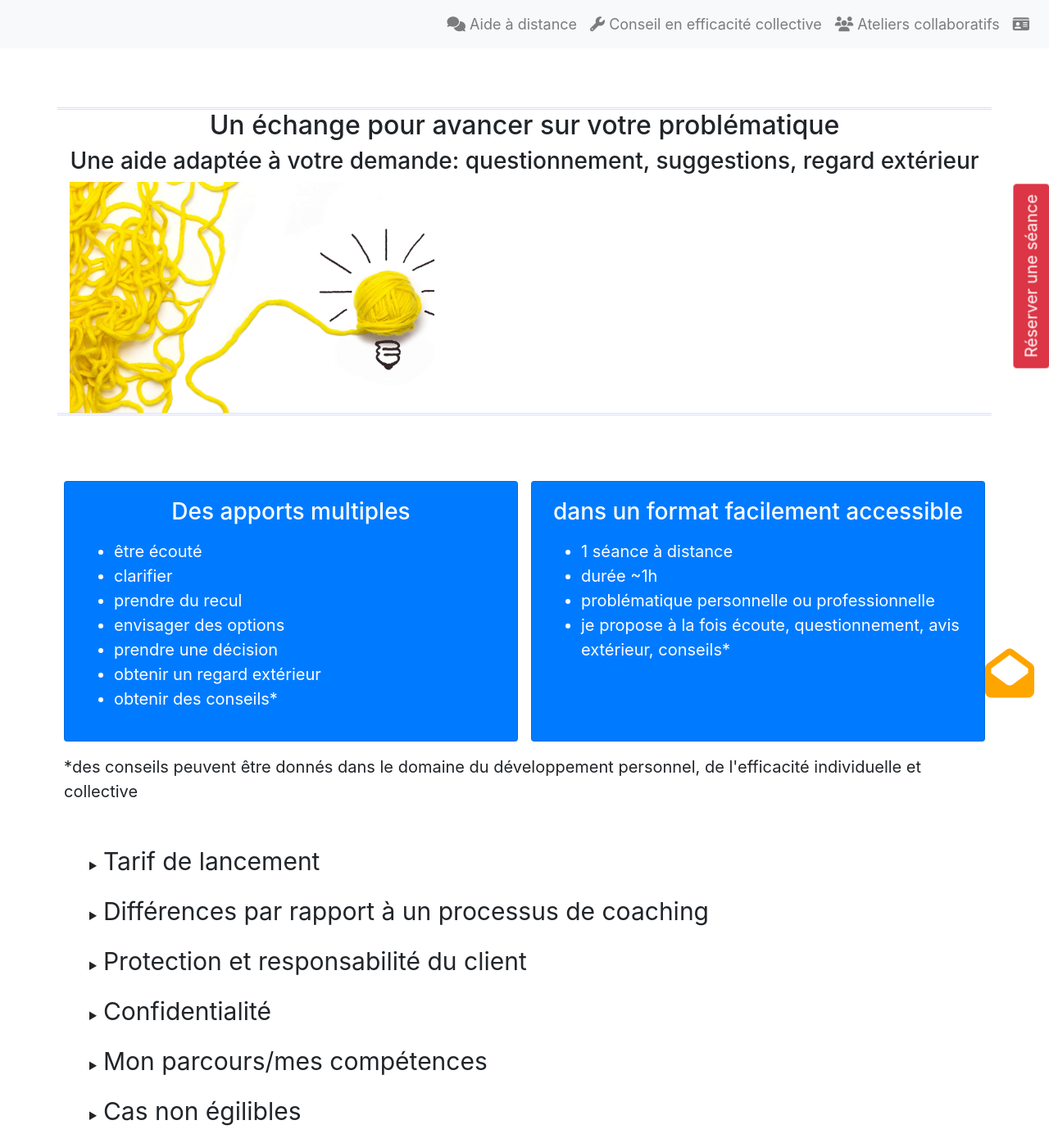
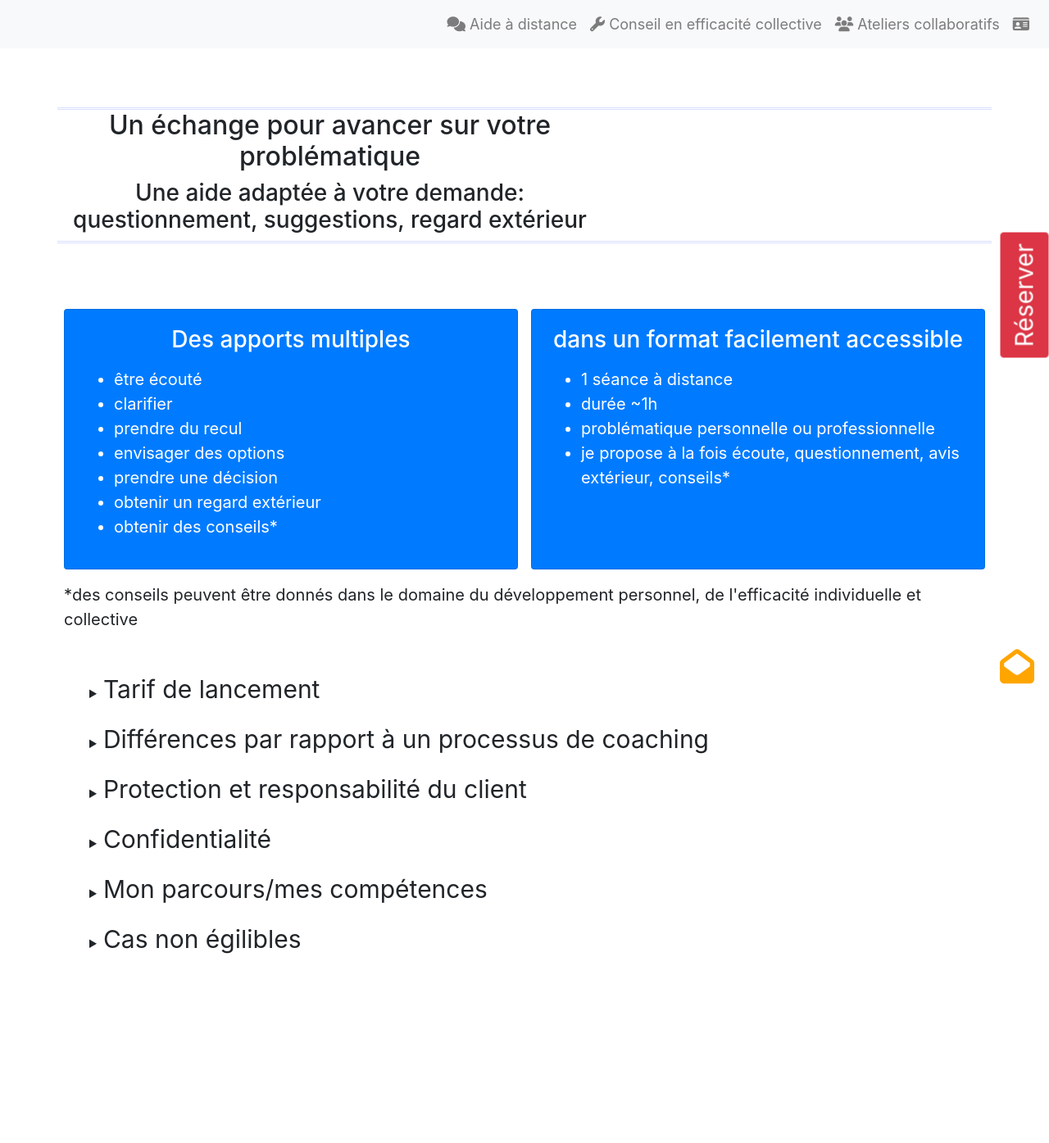
Before and after one commit to OrgaEvolutions/orgaevolutions.github.io, a Jekyll site: the page built from ecouteechange.html, in a window 1280 px wide. Shown: the whole page at 82% size. Built offline with Jekyll 4.4.1, drawn with Linux system fonts in a browser that asks for light colours; nearby versions of some CDN libraries; after the commit the page ends 1185 px from its top, so only the background shows below that.

Commit message:
essai bloquer image sur smartphone

```diff
--- a/_layouts/default.html
+++ b/_layouts/default.html
@@ -28,10 +28,10 @@
 
 		<!-- Me contacter-->
 		<!--<a href="''"  data-toggle="modal" data-target="#exampleModal" class="fixed-top"><i class="fa fa-envelope-open" style="font-size:50px"></i></a>-->
-		<div style="position:fixed;top:88vh;height=10vh;right:2vh;font-size:20px;"><a href="''"  data-toggle="modal" data-target="#exampleModal" style="color:orange;"><i class="fa fa-3x fa-envelope-open"></i></a></div>
+		<div style="position:fixed;top:88vh;height=10vh;right:2vh;font-size:14px;"><a href="''"  data-toggle="modal" data-target="#contactModal" style="color:orange;"><i class="fa fa-3x fa-envelope-open"></i></a></div>
 
 		<!-- Modal 	formulaire contact -->
-		<div class="modal" id="exampleModal" tabindex="-1" role="dialog" aria-labelledby="exampleModalLabel" aria-hidden="true">
+		<div class="modal" id="contactModal" tabindex="-1" role="dialog" aria-labelledby="exampleModalLabel" aria-hidden="true">
 		  <div class="modal-dialog" role="document">
 			<div class="modal-content">
 			  <!--<div class="modal-header">
--- a/ecouteechange.html
+++ b/ecouteechange.html
@@ -27,11 +27,11 @@
 <br>
 
 <div class="row text-center align-content-center mt-5 mb-5" style="border-top:#d9deff double;border-bottom:#d9deff double;">
-	<div class="col-7 col-xs-12 col-sm-12 align-self-center">
+	<div class="col-xs-12 col-md-7 align-self-center">
 		<h2>Un échange pour avancer sur votre problématique</h2>
 		<h3>Une aide adaptée à votre demande: questionnement, suggestions, regard extérieur</h3>
 	</div>
-	<div class="col-5 align-self-center hidden-xs hidden-sm">
+	<div class="col-5 align-self-center d-none md-block">
 		<img src="img/pelote.png" class="img-fluid">
 	</div>
 </div>
@@ -77,7 +77,7 @@
 	</div>
 	<div class="p-2" style="font-size:20px">*des conseils peuvent être donnés dans le domaine du développement personnel, de l'efficacité individuelle et collective</div>
 </div>
-<div style="position:fixed;top:20vh;right:0vh;"><a href="reservation.html"><button type="button" class="btn btn-danger rotate" style="font-size:20px;">Réserver une séance</button></a></div>
+<div style="position:fixed;top:25vh;right:0vh;"><a href="reservation.html"><button type="button" class="btn btn-danger rotate" style="font-size:30px;">Réserver</button></a></div>
 <!--<div style="border-top:#d9deff double;border-bottom:#d9deff double;min-height: 85vh;background-image:url('img/echange/pelote.png')">
 
 	<h1>&Eacute;change à distance</h1><h4><i>pour particuliers et professionnels - durée ~1h</i></h4><br>
```
